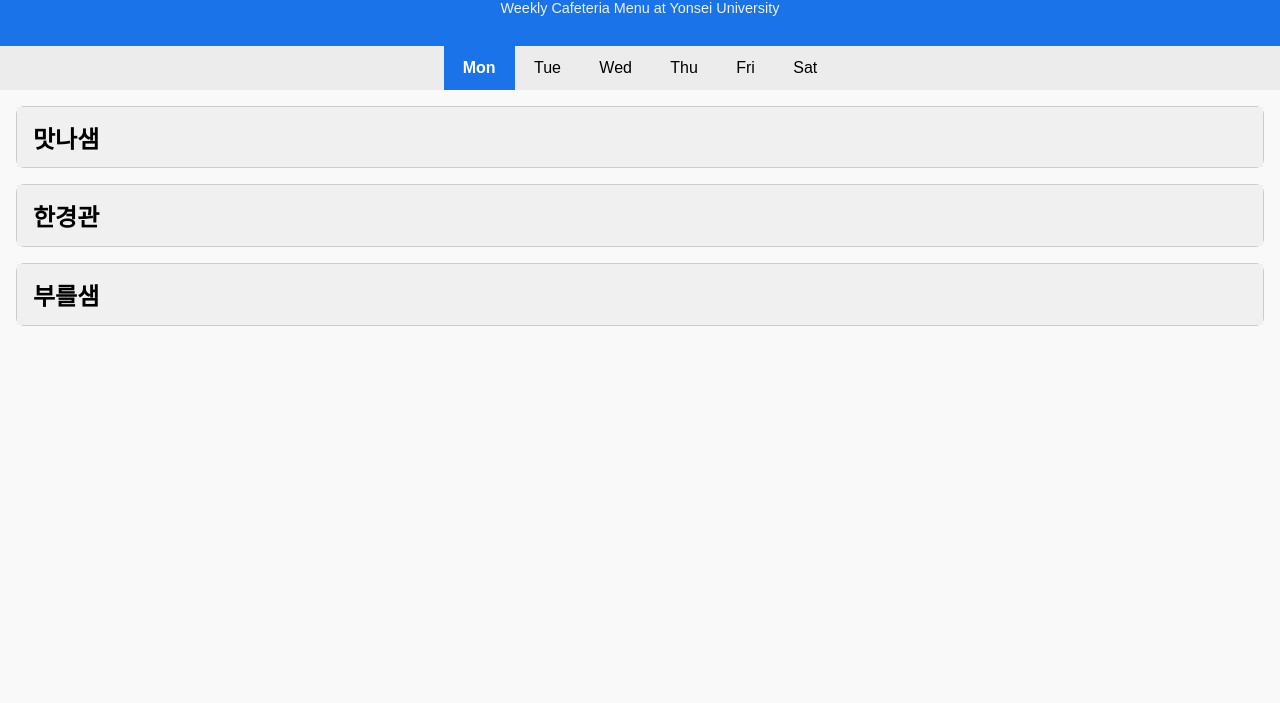
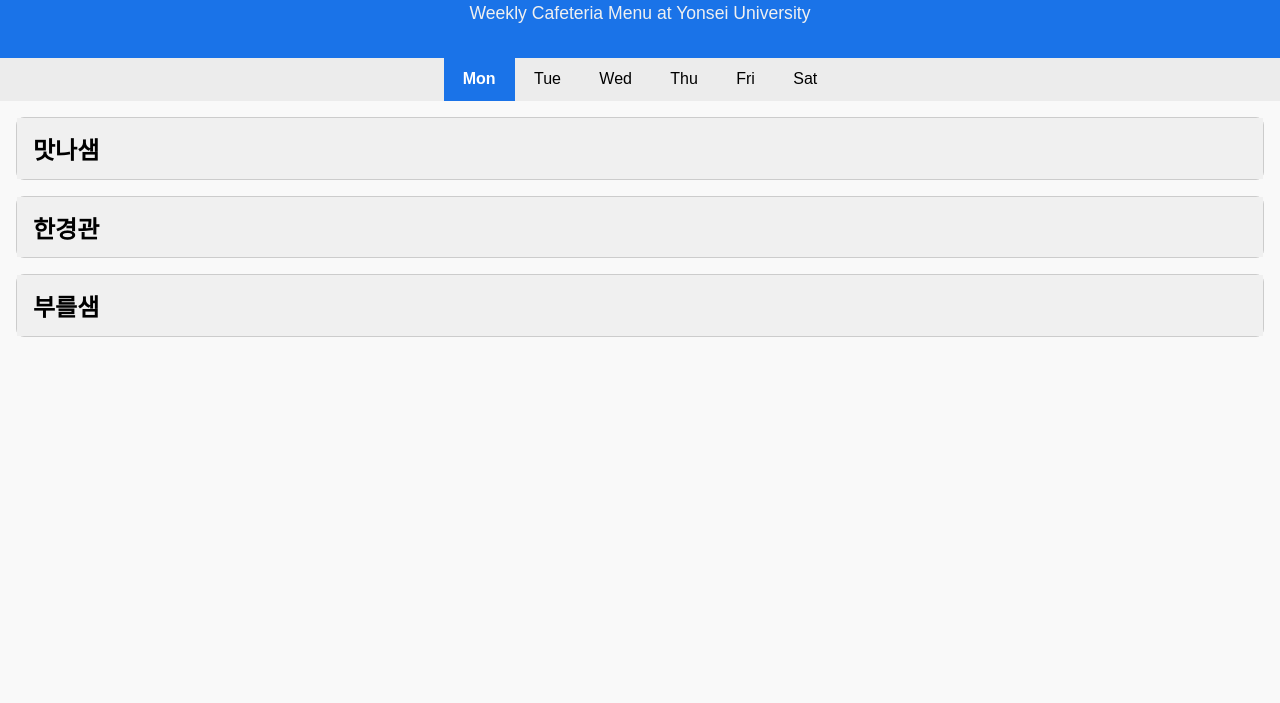
Before and after one commit to y-enne-y/menu, a plain HTML site: page index.html in a window 1280 px wide. Shown: the part 97-800 px from the top of the page. Drawn offline with Linux system fonts and the light colour scheme.

Commit message:
Update index.html

```diff
--- a/index.html
+++ b/index.html
@@ -23,7 +23,7 @@
 <body>
   <header>
     <h1>연세대학교 주간 학식 식단표</h1>
-    <p style="margin-top: -0.5rem; color: #f0f0f0; font-size: 0.9rem;">Weekly Cafeteria Menu at Yonsei University</p>
+    <p style="margin-top: -0.3rem; color: #f0f0f0; font-size: 1.1rem; font-weight: 300;">Weekly Cafeteria Menu at Yonsei University</p>
   </header>
   <div class="tabs" id="dayTabs">
     <div class="tab active" data-day="mon">Mon</div>
```
